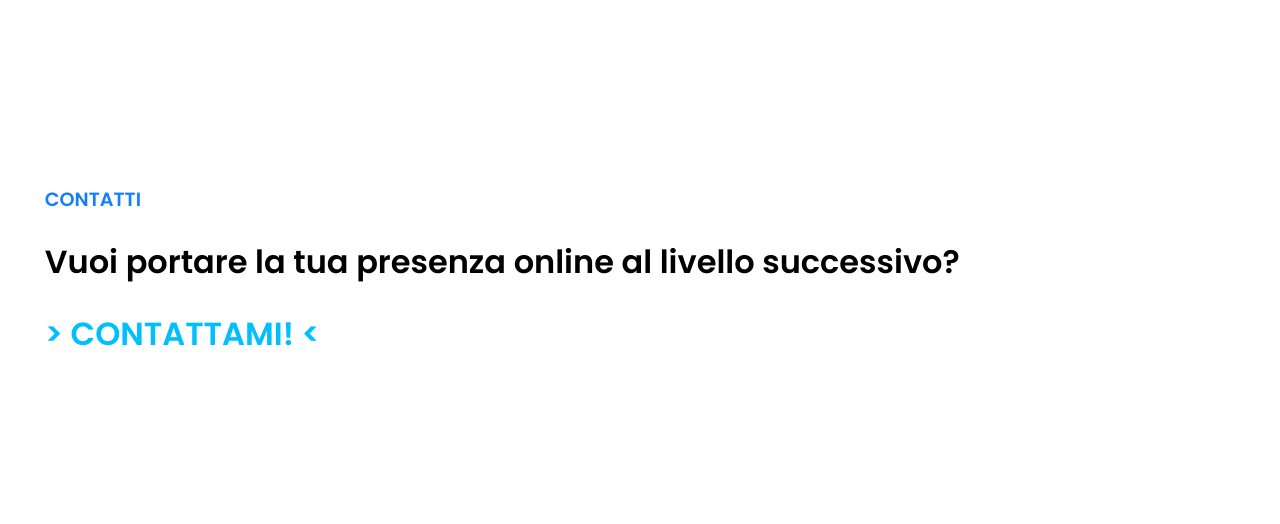
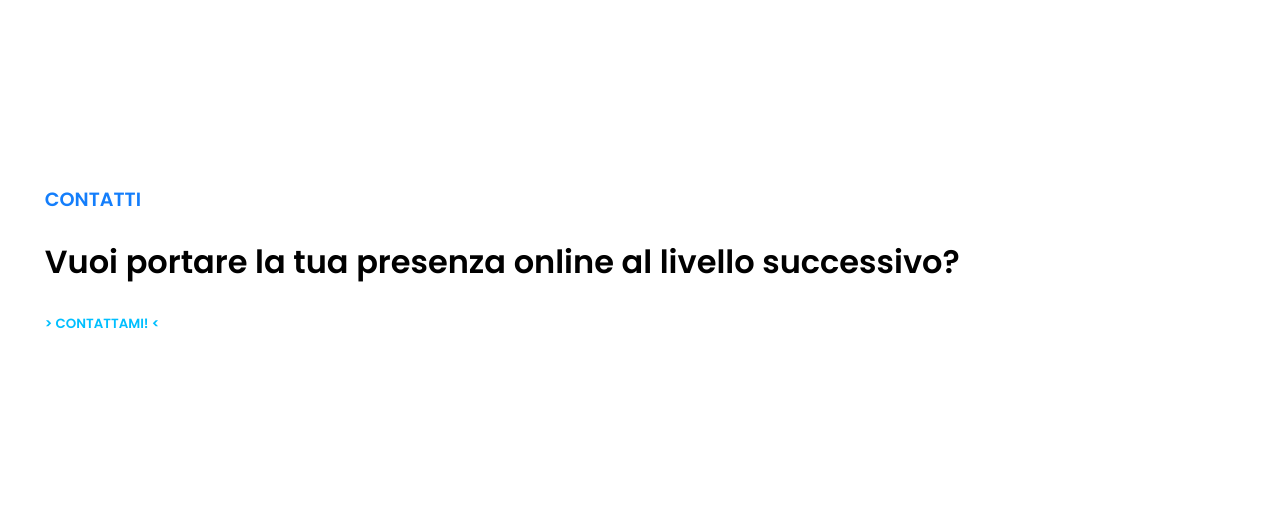
Before and after one commit to alfierilucapio/alfierilucapio.github.io, a plain HTML site: page index.html in a window 1280 px wide. Shown: the part 2233-2757 px from the top of the page. Drawn offline with nearby package versions, Linux system fonts and the light colour scheme.

Commit message:
Update index.html

```diff
--- a/index.html
+++ b/index.html
@@ -88,7 +88,7 @@
         <li>
           <button class="mostraDiv" onclick="mostraDiv();animazioneMenu();window.location.href='/assets/html/linkContatti.html'">
               Contatti
-          </buton>
+          </button>
         </li>
       </ul>
     </div>
@@ -190,7 +190,7 @@
         <p class="reveal-left">Contatti</p>
         <h3 class="reveal-left">Vuoi portare la tua presenza online al livello successivo?</h3>
         <button class="button-contatti reveal-left" onclick="window.location.href='assets/html/linkContatti.html'">
-          <h3> &gt; CONTATTAMI! &lt; </h3>
+          &gt; CONTATTAMI! &lt;
         </button>
       </div>
     </section>
```
